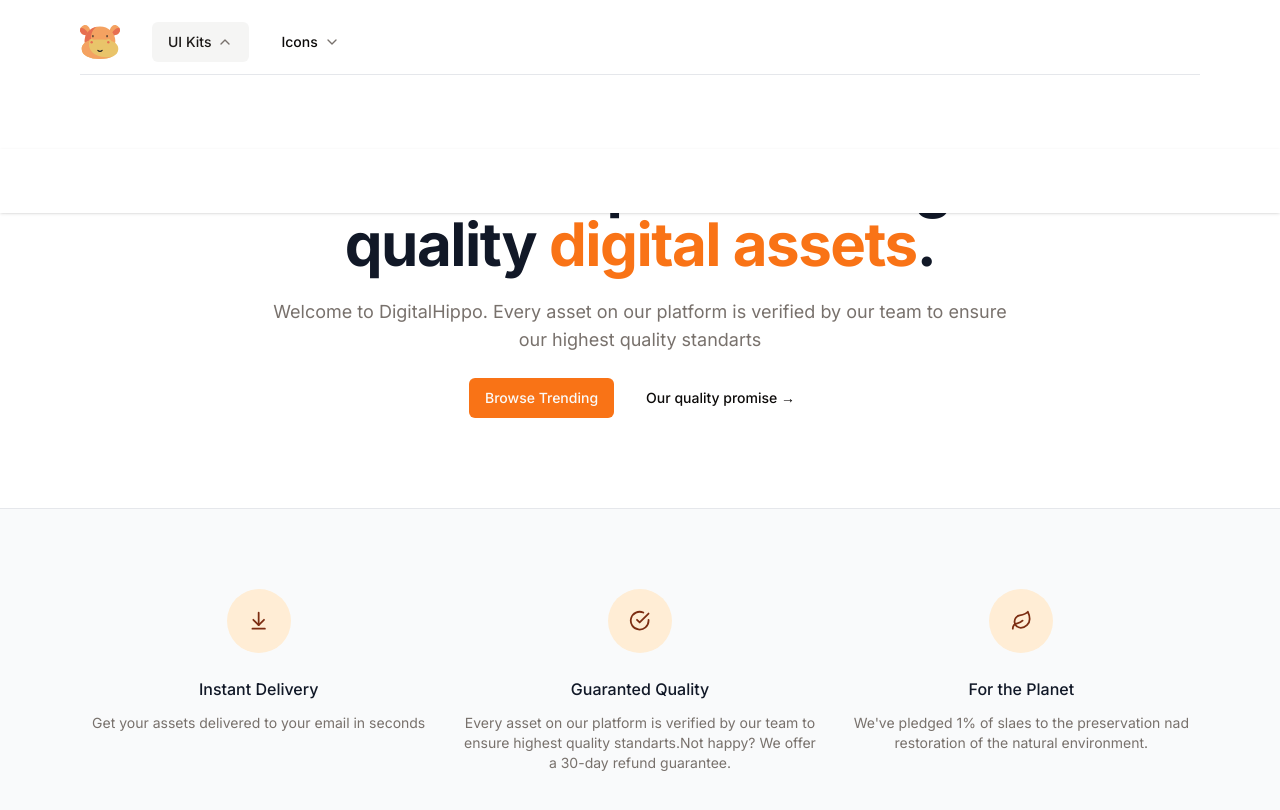
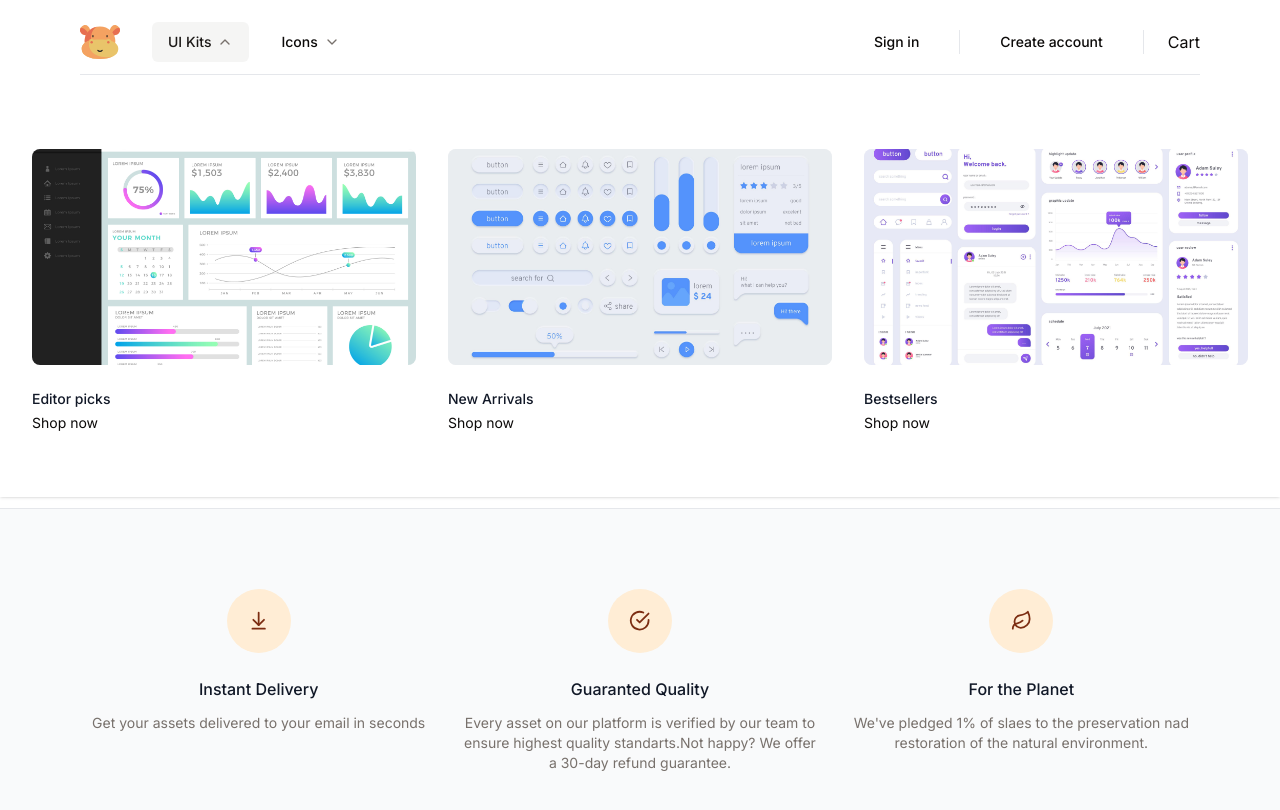
Before and after one commit to Krouta1/digital-hippo, a Next.js app: page / in a window 1280 px wide. Both pictures are taken after a click on the button "UI Kits". Shown: the top 810 px of the page. Built offline with nearby package versions, Linux system fonts and the light colour scheme.

Commit message:
nav-registration part

```diff
--- /dev/null
+++ b/src/components/Cart.tsx
@@ -0,0 +1,11 @@
+import React from 'react'
+
+type Props = {}
+
+const Cart = (props: Props) => {
+  return (
+    <div>Cart</div>
+  )
+}
+
+export default Cart
--- a/src/components/NavItem.tsx
+++ b/src/components/NavItem.tsx
@@ -1,51 +1,93 @@
-"use client"
-import React from 'react'
+"use client";
+import React from "react";
 
-import {ChevronDown} from "lucide-react"
-import { PRODUCT_CATEGORIES } from '../config';
-import { Button } from './ui/button';
-import { cn } from '../lib/utils';
+import { ChevronDown } from "lucide-react";
+import { PRODUCT_CATEGORIES } from "../config";
+import { Button } from "./ui/button";
+import { cn } from "../lib/utils";
+import Image from "next/image";
+import Link from "next/link";
 
-type Category =  typeof PRODUCT_CATEGORIES[number]
+type Category = (typeof PRODUCT_CATEGORIES)[number];
 
 interface NavbarItemProps {
-   category:Category;
-   handleOpen:()=>void;
-   isOpen:boolean;
-   isAnyOpen:boolean;
+  category: Category;
+  handleOpen: () => void;
+  isOpen: boolean;
+  isAnyOpen: boolean;
 }
 
-const NavItem = ({category,handleOpen,isOpen,isAnyOpen}: NavbarItemProps) => {
+const NavItem = ({
+  category,
+  handleOpen,
+  isOpen,
+  isAnyOpen,
+}: NavbarItemProps) => {
   return (
     <div className="flex">
       <div className="relative flex items-center">
-                <Button className="gap-1.5" onClick={handleOpen} variant={isOpen ? "secondary" : "ghost"}>
+        <Button
+          className="gap-1.5"
+          onClick={handleOpen}
+          variant={isOpen ? "secondary" : "ghost"}
+        >
           {category.label}
-                    <ChevronDown className={cn("h-4 w-4 transition-all text-muted-foreground",{
-                        "-rotate-180" : isOpen,
-                    })}/>
+          <ChevronDown
+            className={cn("h-4 w-4 transition-all text-muted-foreground", {
+              "-rotate-180": isOpen,
+            })}
+          />
         </Button>
       </div>
       {isOpen ? (
-                <div className={cn("absolute inset-x-0 top-full text-sm text-muted-foregroud",{
-                    "animate-in fade-in-10 slide-in-from-top-5": !isAnyOpen
-                })}>
+        <div
+          className={cn(
+            "absolute inset-x-0 top-full text-sm text-muted-foregroud",
+            {
+              "animate-in fade-in-10 slide-in-from-top-5": !isAnyOpen,
+            }
+          )}
+        >
+          <div
+            className="absolute inset-0 top-1/2 bg-white shadow"
+            aria-hidden="true"
+          />
           <div className="relative bg-white">
             <div className="mx-auto max-w-7xl px-8">
               <div className="grid grid-cols-4 gap-x-8 gap-y-10 py-16">
                 <div className="col-span-4 col-start-1 grid grid-cols-3 gap-x-8">
-                                    {category.featured.map((item)=>(
-                                        <div></div>
+                  {category.featured.map((item) => (
+                    <div
+                      key={item.Name}
+                      className="group relative text-base sm:text-sm"
+                    >
+                      <div className="relative aspect-video overflow-hidden rounded-lg bg-gray-100 group-hover:opacity-75">
+                        <Image
+                          src={item.imageSrc}
+                          alt="product category image"
+                          fill
+                          className="object-cover object-center"
+                        />
+                      </div>
+                      <Link
+                        href={item.href}
+                        className="mt-6 font-medium text-gray-900 block"
+                      >
+                        {item.Name}
+                      </Link>
+                      <p className="mt-1" aria-hidden>
+                        Shop now
+                      </p>
+                    </div>
                   ))}
                 </div>
               </div>
             </div>
           </div>
-                    <div className="absolute inset-0 top-1/2 bg-white shadow" aria-hidden="true"/>
         </div>
       ) : null}
     </div>
-    )
-}
+  );
+};
 
-export default NavItem
+export default NavItem;
--- a/src/components/NavItems.tsx
+++ b/src/components/NavItems.tsx
@@ -1,43 +1,64 @@
-"use client"
-import React,{useState} from 'react'
+"use client";
+import React, { useState, useRef, useEffect } from "react";
+import NavItem from "./NavItem";
+import { PRODUCT_CATEGORIES } from "../config";
+import { useOnClickOutside } from "@/hooks/use-on-click-outside";
 
-import NavItem from "./NavItem"
-import { PRODUCT_CATEGORIES } from '../config'
-
-interface Props {
-
-}
-
-
+interface Props {}
 
 const NavItems = (props: Props) => {
   //state for indexes
-    const [activeIndex, setActiveIndex] = useState<null | number>(null)
+  const [activeIndex, setActiveIndex] = useState<null | number>(null);
 
-    // if activeIndex <> null i know there is opedned category
-    const isAnyOpen = activeIndex !== null
+  // if activeIndex !== null i know there is opedned category
+  const isAnyOpen = activeIndex !== null;
+
+  // if user clicks outside nav, it should close, laso hook is from internet :)
+  const navRef = useRef<HTMLDivElement | null>(null);
+  useOnClickOutside(navRef, () => setActiveIndex(null));
+
+  //if user press escape it should close nav too :)
+  useEffect(() => {
+    const handler = (e: KeyboardEvent) => {
+      if (e.key === "Escape") {
+        setActiveIndex(null);
+      }
+    };
+
+    document.addEventListener("keydown", handler);
+    return () => {// simple clean-up
+      document.removeEventListener("keydown", handler);
+    };
+  }, []);
 
   return (
-        <div className="flex gap-4 h-full">
-            {PRODUCT_CATEGORIES.map((cat,index)=>{
-                const handleOpen = () => { // to track wich item in navbar is open
-                    console.log(activeIndex)
-                    if(activeIndex === index){
-                        setActiveIndex(null)
-                    }else{
-                        setActiveIndex(index)
+    <div className="flex gap-4 h-full" ref={navRef}>
+      {PRODUCT_CATEGORIES.map((cat, index) => {
+        const handleOpen = () => {
+          // to track wich item in navbar is open
+          console.log(activeIndex);
+          if (activeIndex === index) {
+            setActiveIndex(null);
+          } else {
+            setActiveIndex(index);
           }
-                }
+        };
 
         //it is opend when index of mapped item is activeIndex
-                const isOpen = index === activeIndex
+        const isOpen = index === activeIndex;
 
-                return(
-                    <NavItem key={cat.value} category={cat} handleOpen={handleOpen} isOpen={isOpen} isAnyOpen={isAnyOpen}/>
-                )
+        return (
+          <NavItem
+            key={cat.value}
+            category={cat}
+            handleOpen={handleOpen}
+            isOpen={isOpen}
+            isAnyOpen={isAnyOpen}
+          />
+        );
       })}
     </div>
-    )
-}
+  );
+};
 
-export default NavItems
+export default NavItems;
--- a/src/components/Navbar.tsx
+++ b/src/components/Navbar.tsx
@@ -1,14 +1,15 @@
-import React from 'react'
+import React from "react";
 
-import Link from "next/link"
-import { Icons } from './Icons'
-import MaxWidthWrapper from './MaxWidthWrapper'
-import NavItems from './NavItems'
+import Link from "next/link";
+import { Icons } from "./Icons";
+import MaxWidthWrapper from "./MaxWidthWrapper";
+import NavItems from "./NavItems";
+import { Button } from "./ui/button";
+import Cart from "./Cart";
 
+const user = null;
 
-interface Props {
-
-}
+interface Props {}
 
 const Navbar = (props: Props) => {
   return (
@@ -20,18 +21,48 @@ const Navbar = (props: Props) => {
               {/*TODO:Mobile nav  */}
               <div className="ml-4 flex lg:ml-0">
                 <Link href="/">
-                                    <Icons.logo className="h-10 w-10"/>
+                  <Icons.logo className="h-10 w-10" />
                 </Link>
               </div>
               <div className="hidden z-50 lg:ml-8 lg:block lg:slef-stretch">
-                                <NavItems/>
+                <NavItems />
+              </div>
+              <div className="ml-auto flex items-center">
+                <div className="hidden lg:flex lg:flex-1 lg:items-center lg:justify-end lg:space-x-6">
+                  {user ? null : (
+                    <Button asChild variant={"ghost"}>
+                      <Link href={"/sign-in"}>Sign in</Link>
+                    </Button>
+                  )}
+                  {user ? null : (
+                    <span className="h-6 w-px bg-gray-200" aria-hidden />
+                  )}
+                  {user ? (
+                    <p></p>
+                  ) : (
+                    <Button asChild variant={"ghost"}>
+                      <Link href={"/sign-up"}>Create account</Link>
+                    </Button>
+                  )}
+                  {user ? (
+                    <span className="h-6 w-px bg-gray-200" aria-hidden />
+                  ) : null}
+                  {user ? null : (
+                    <div className="flex lg:ml-6">
+                      <span className="h-6 w-px bg-gray-200" aria-hidden />
+                    </div>
+                  )}
+                  <div className="ml-4 flow-root lg:ml-6">
+                    <Cart/>
+                  </div>
+                </div>
               </div>
             </div>
           </div>
         </MaxWidthWrapper>
       </header>
     </div>
-    )
-}
+  );
+};
 
-export default Navbar
+export default Navbar;
--- /dev/null
+++ b/src/hooks/use-on-click-outside.ts
@@ -0,0 +1,27 @@
+import { RefObject, useEffect } from "react";
+
+type Event = MouseEvent | TouchEvent;
+
+export const useOnClickOutside = <T extends HTMLElement = HTMLElement>(
+  ref: RefObject<T>,
+  handler: (event: Event) => void
+) => {
+  useEffect(() => {
+    const listener = (event: Event) => {
+      const el = ref?.current;
+      if (!el || el.contains((event?.target as Node) || null)) {
+        return;
+      }
+
+      handler(event); // Call the handler only if the click is outside of the element passed.
+    };
+
+    document.addEventListener("mousedown", listener);
+    document.addEventListener("touchstart", listener);
+
+    return () => {
+      document.removeEventListener("mousedown", listener);
+      document.removeEventListener("touchstart", listener);
+    };
+  }, [ref, handler]); // Reload only if ref or handler changes
+};
```
Lines whose indentation alone changed are shown as unchanged.
